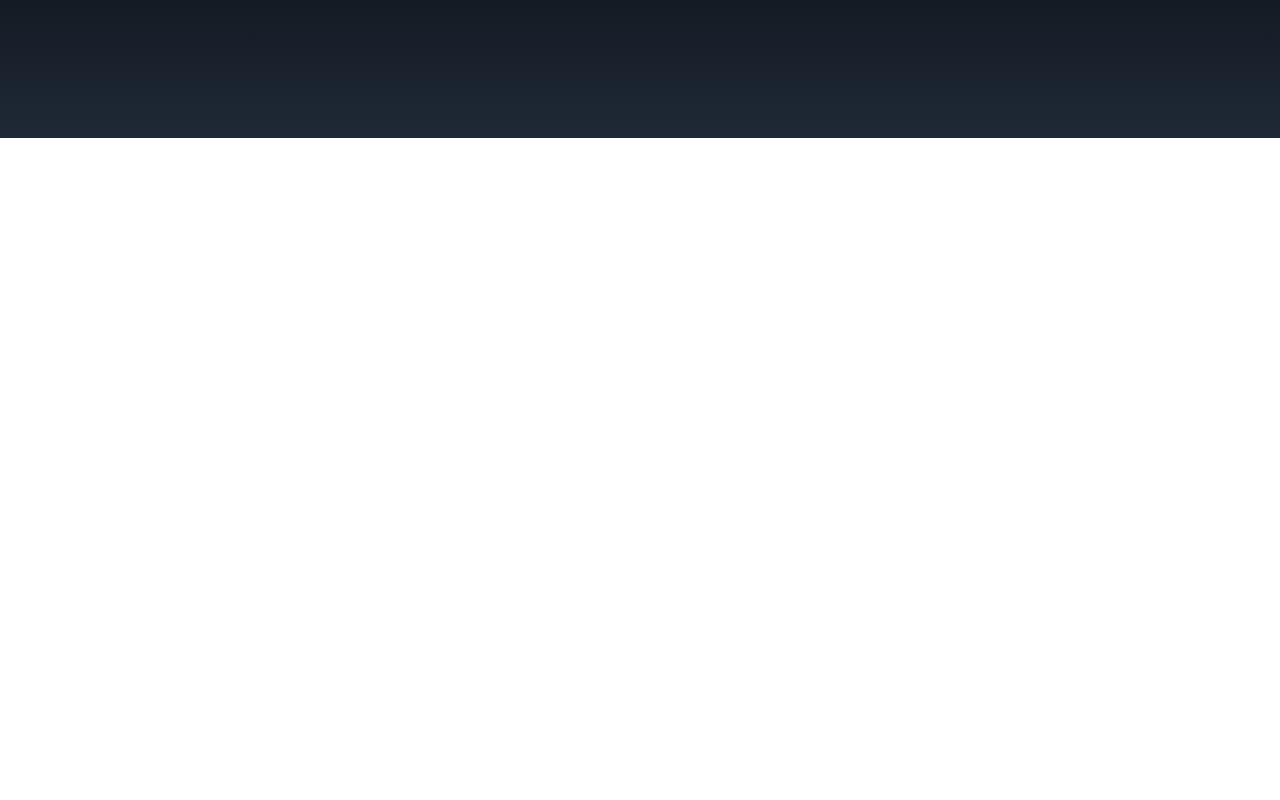
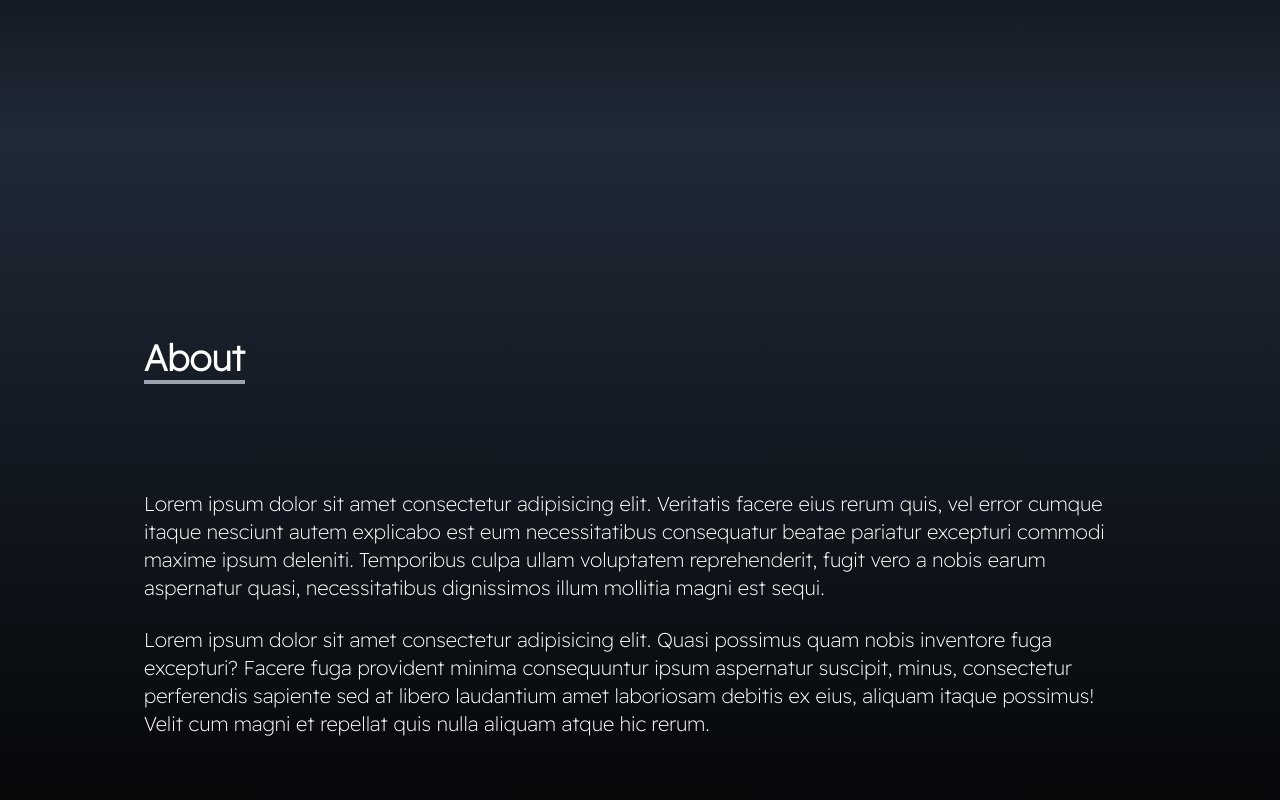
Before and after one commit to Hasankc/Portfolio, a React (Create React App) app: page / in a window 1280 px wide. Shown: the part 742-1542 px from the top of the page. Before the commit the page ends 880 px from the top, so only its background shows below. Built offline with nearby package versions, Linux system fonts and the light colour scheme.

Commit message:
About page

```diff
--- a/src/App.js
+++ b/src/App.js
@@ -2,13 +2,14 @@ import './index.css';
 import Navbar from './compornts/NaveBar'
 import Home from './compornts/Home'
 import SocialLinks from './compornts/SocialLinks'
-
+import About from './compornts/About';
 function App() {
   return (
     <div >
       <Navbar />
       <Home />
       <SocialLinks />
+      <About />
     </div>
   );
 }
--- /dev/null
+++ b/src/compornts/About.jsx
@@ -0,0 +1,38 @@
+import React from "react";
+
+function About() {
+  return (
+    <div
+      name="about"
+      className="w-full h-screen bg-gradient-to-b from-gray-800 to-black text-white"
+    >
+      <div className="max-w-screen-lg p-4 mx-auto flex flex-col justify-center w-full h-full">
+        <div className="pb-8">
+          <p className="text-4xl font-bold inline border-b-4 border-gray-400">
+            About
+          </p>
+        </div>
+        <p className="text-xl mt-20">
+          Lorem ipsum dolor sit amet consectetur adipisicing elit. Veritatis
+          facere eius rerum quis, vel error cumque itaque nesciunt autem
+          explicabo est eum necessitatibus consequatur beatae pariatur excepturi
+          commodi maxime ipsum deleniti. Temporibus culpa ullam voluptatem
+          reprehenderit, fugit vero a nobis earum aspernatur quasi,
+          necessitatibus dignissimos illum mollitia magni est sequi.
+        </p>
+        <br />
+        <p className="text-xl">
+          {" "}
+          Lorem ipsum dolor sit amet consectetur adipisicing elit. Quasi
+          possimus quam nobis inventore fuga excepturi? Facere fuga provident
+          minima consequuntur ipsum aspernatur suscipit, minus, consectetur
+          perferendis sapiente sed at libero laudantium amet laboriosam debitis
+          ex eius, aliquam itaque possimus! Velit cum magni et repellat quis
+          nulla aliquam atque hic rerum.
+        </p>
+      </div>
+    </div>
+  );
+}
+
+export default About;
```
